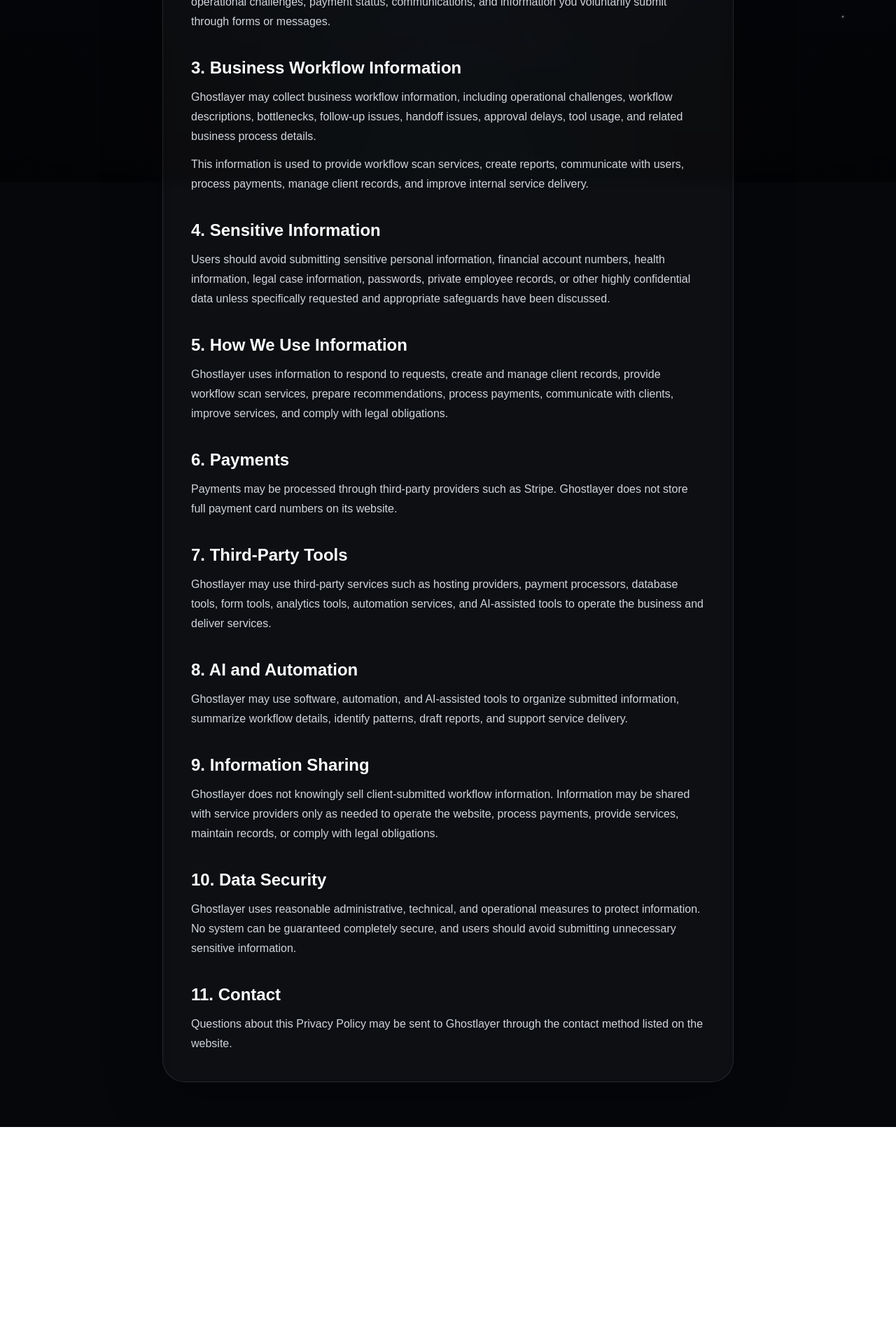
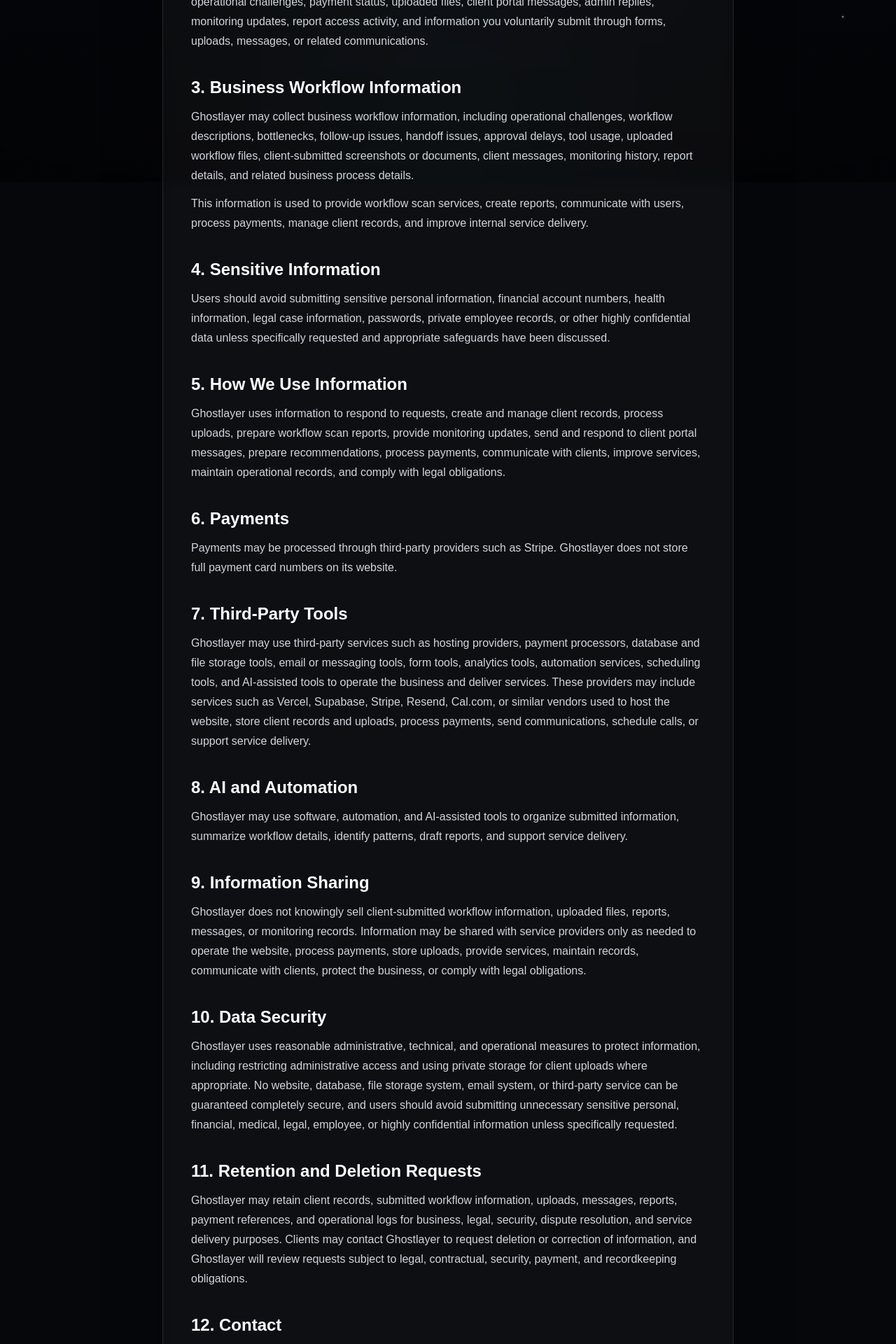
Before and after one commit to DexTheAIBusinessman/ghostlayer, a Next.js app: page /privacy in a window 1280 px wide. Shown: the part 540-2460 px from the top of the page at 70% size. Before the commit the page ends 2150 px from the top, so only its background shows below. Built offline with nearby package versions, Linux system fonts and the light colour scheme.

Commit message:
strengthen privacy policy for client portal data

```diff
--- a/app/privacy/page.tsx
+++ b/app/privacy/page.tsx
@@ -76,14 +76,14 @@ export default function PrivacyPage() {
             <section>
               <h2 className="text-2xl font-semibold text-white">2. Information We Collect</h2>
               <p className="mt-3 leading-7">
-                Ghostlayer may collect your name, email address, company name, business website, workflow details, operational challenges, payment status, communications, and information you voluntarily submit through forms or messages.
+              Ghostlayer may collect your name, email address, company name, business website, workflow details, operational challenges, payment status, uploaded files, client portal messages, admin replies, monitoring updates, report access activity, and information you voluntarily submit through forms, uploads, messages, or related communications.
             </p>
             </section>
 
             <section>
               <h2 className="text-2xl font-semibold text-white">3. Business Workflow Information</h2>
               <p className="mt-3 leading-7">
-                Ghostlayer may collect business workflow information, including operational challenges, workflow descriptions, bottlenecks, follow-up issues, handoff issues, approval delays, tool usage, and related business process details.
+              Ghostlayer may collect business workflow information, including operational challenges, workflow descriptions, bottlenecks, follow-up issues, handoff issues, approval delays, tool usage, uploaded workflow files, client-submitted screenshots or documents, client messages, monitoring history, report details, and related business process details.
             </p>
               <p className="mt-3 leading-7">
                 This information is used to provide workflow scan services, create reports, communicate with users, process payments, manage client records, and improve internal service delivery.
@@ -100,7 +100,7 @@ export default function PrivacyPage() {
             <section>
               <h2 className="text-2xl font-semibold text-white">5. How We Use Information</h2>
               <p className="mt-3 leading-7">
-                Ghostlayer uses information to respond to requests, create and manage client records, provide workflow scan services, prepare recommendations, process payments, communicate with clients, improve services, and comply with legal obligations.
+              Ghostlayer uses information to respond to requests, create and manage client records, process uploads, prepare workflow scan reports, provide monitoring updates, send and respond to client portal messages, prepare recommendations, process payments, communicate with clients, improve services, maintain operational records, and comply with legal obligations.
             </p>
             </section>
 
@@ -114,7 +114,7 @@ export default function PrivacyPage() {
             <section>
               <h2 className="text-2xl font-semibold text-white">7. Third-Party Tools</h2>
               <p className="mt-3 leading-7">
-                Ghostlayer may use third-party services such as hosting providers, payment processors, database tools, form tools, analytics tools, automation services, and AI-assisted tools to operate the business and deliver services.
+              Ghostlayer may use third-party services such as hosting providers, payment processors, database and file storage tools, email or messaging tools, form tools, analytics tools, automation services, scheduling tools, and AI-assisted tools to operate the business and deliver services. These providers may include services such as Vercel, Supabase, Stripe, Resend, Cal.com, or similar vendors used to host the website, store client records and uploads, process payments, send communications, schedule calls, or support service delivery.
             </p>
             </section>
 
@@ -128,19 +128,24 @@ export default function PrivacyPage() {
             <section>
               <h2 className="text-2xl font-semibold text-white">9. Information Sharing</h2>
               <p className="mt-3 leading-7">
-                Ghostlayer does not knowingly sell client-submitted workflow information. Information may be shared with service providers only as needed to operate the website, process payments, provide services, maintain records, or comply with legal obligations.
+              Ghostlayer does not knowingly sell client-submitted workflow information, uploaded files, reports, messages, or monitoring records. Information may be shared with service providers only as needed to operate the website, process payments, store uploads, provide services, maintain records, communicate with clients, protect the business, or comply with legal obligations.
             </p>
             </section>
 
             <section>
               <h2 className="text-2xl font-semibold text-white">10. Data Security</h2>
               <p className="mt-3 leading-7">
-                Ghostlayer uses reasonable administrative, technical, and operational measures to protect information. No system can be guaranteed completely secure, and users should avoid submitting unnecessary sensitive information.
+              Ghostlayer uses reasonable administrative, technical, and operational measures to protect information, including restricting administrative access and using private storage for client uploads where appropriate. No website, database, file storage system, email system, or third-party service can be guaranteed completely secure, and users should avoid submitting unnecessary sensitive personal, financial, medical, legal, employee, or highly confidential information unless specifically requested.
+            </p>
+            </section>          <section>
+            <h2 className="text-2xl font-semibold text-white">11. Retention and Deletion Requests</h2>
+            <p className="mt-3 leading-7">
+              Ghostlayer may retain client records, submitted workflow information, uploads, messages, reports, payment references, and operational logs for business, legal, security, dispute resolution, and service delivery purposes. Clients may contact Ghostlayer to request deletion or correction of information, and Ghostlayer will review requests subject to legal, contractual, security, payment, and recordkeeping obligations.
             </p>
           </section>
 
           <section>
-              <h2 className="text-2xl font-semibold text-white">11. Contact</h2>
+            <h2 className="text-2xl font-semibold text-white">12. Contact</h2>
               <p className="mt-3 leading-7">
                 Questions about this Privacy Policy may be sent to Ghostlayer through the contact method listed on the website.
               </p>
```
Lines whose indentation alone changed are shown as unchanged.
